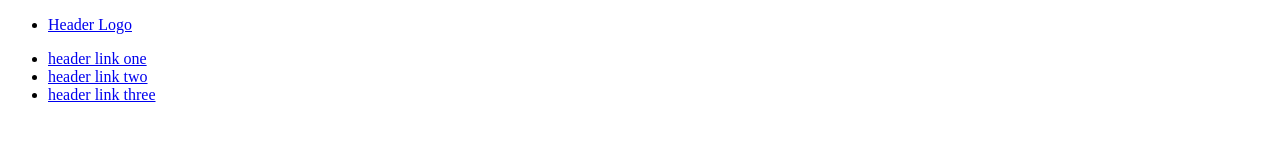
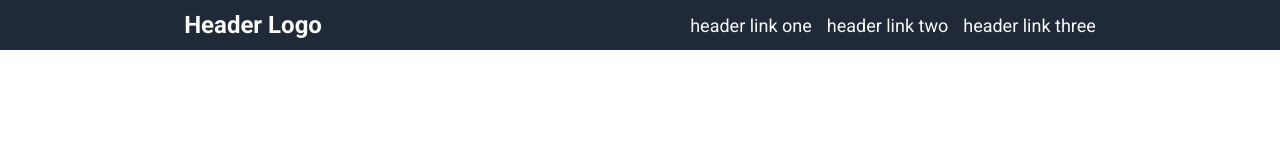
Before and after one commit to RohanVodka/landing-page, a plain HTML site: page index.html in a window 1280 px wide. Drawn offline with Linux system fonts and the light colour scheme.

Commit message:
Style header with CSS
This commit will style header in following way:
- Roboto font included.
- Background-color added.
- Positioned logo and links in appropriate way.

```diff
--- a/index.html
+++ b/index.html
@@ -9,10 +9,10 @@
 <body>
     <div class="webpage">
         <div class="header">
-            <ul class="header-right">
+            <ul class="header-left">
                 <li class="header-logo"><a href="#">Header Logo</a></li>
             </ul>
-            <ul class="header-left">
+            <ul class="header-right">
                 <li><a href="#">header link one</a></li>
                 <li><a href="#">header link two</a></li>
                 <li><a href="#">header link three</a></li>
--- a/style.css
+++ b/style.css
@@ -0,0 +1,37 @@
+@import url('https://fonts.googleapis.com/css2?family=Roboto:ital,wght@0,100..900;1,100..900&display=swap');
+
+* {
+    font-family: 'Roboto', Verdana, sans-serif;
+    margin: 0px;
+    padding: 0px;
+}
+
+ul {
+    list-style-type: none;
+    margin: 0px;
+    padding: 0px;
+}
+
+a {
+    text-decoration: none;
+    color: #f9faf8;
+}
+
+.header {
+    background-color: #1f2937;
+    display: flex;
+    justify-content: space-around;
+    height: 50px;
+    align-items: center;
+}
+
+.header-logo{
+    font-weight: bold;
+    font-size: 24px;
+}
+
+.header-right {
+    display: flex;
+    gap: 15px;
+    font-size: 18px;
+}
```
